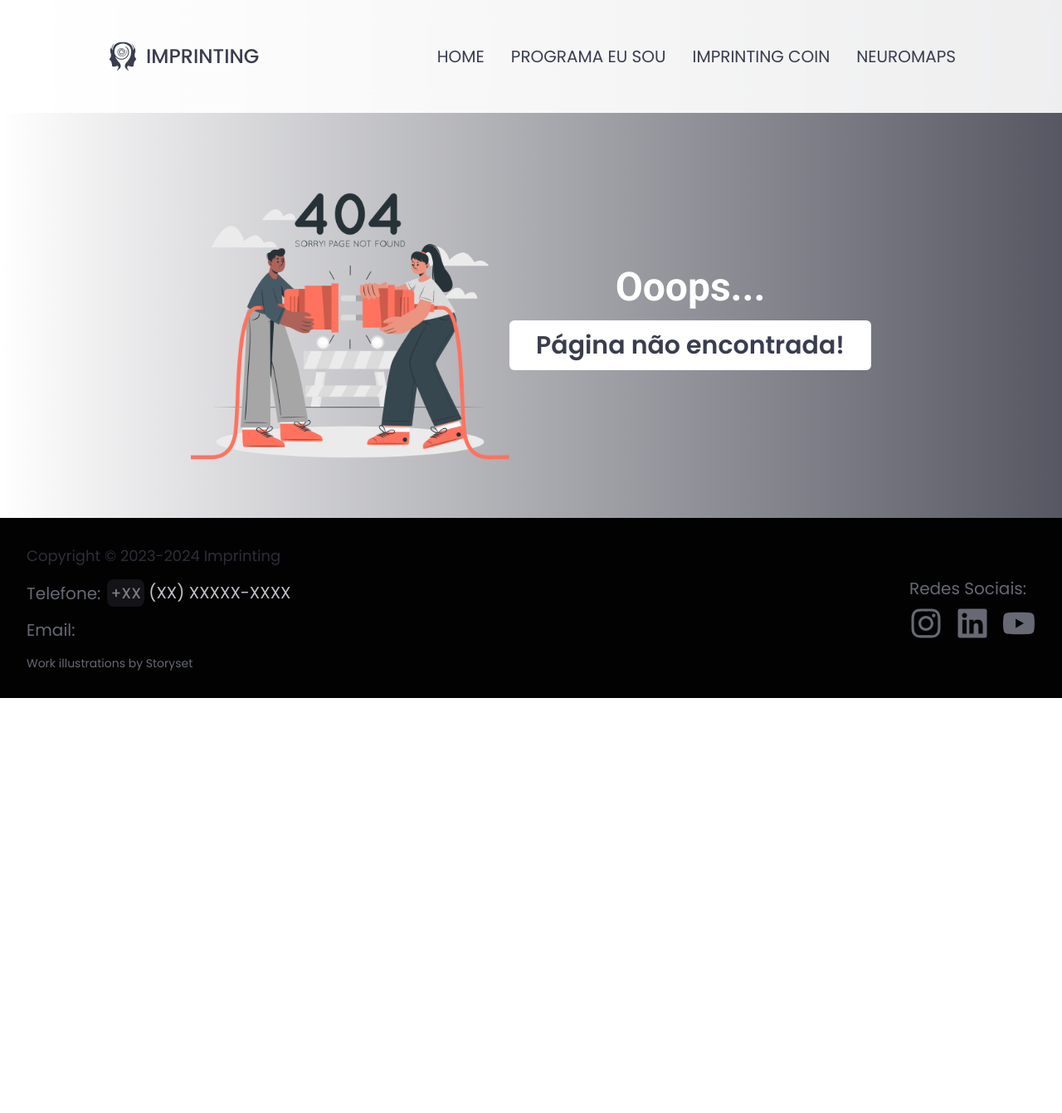
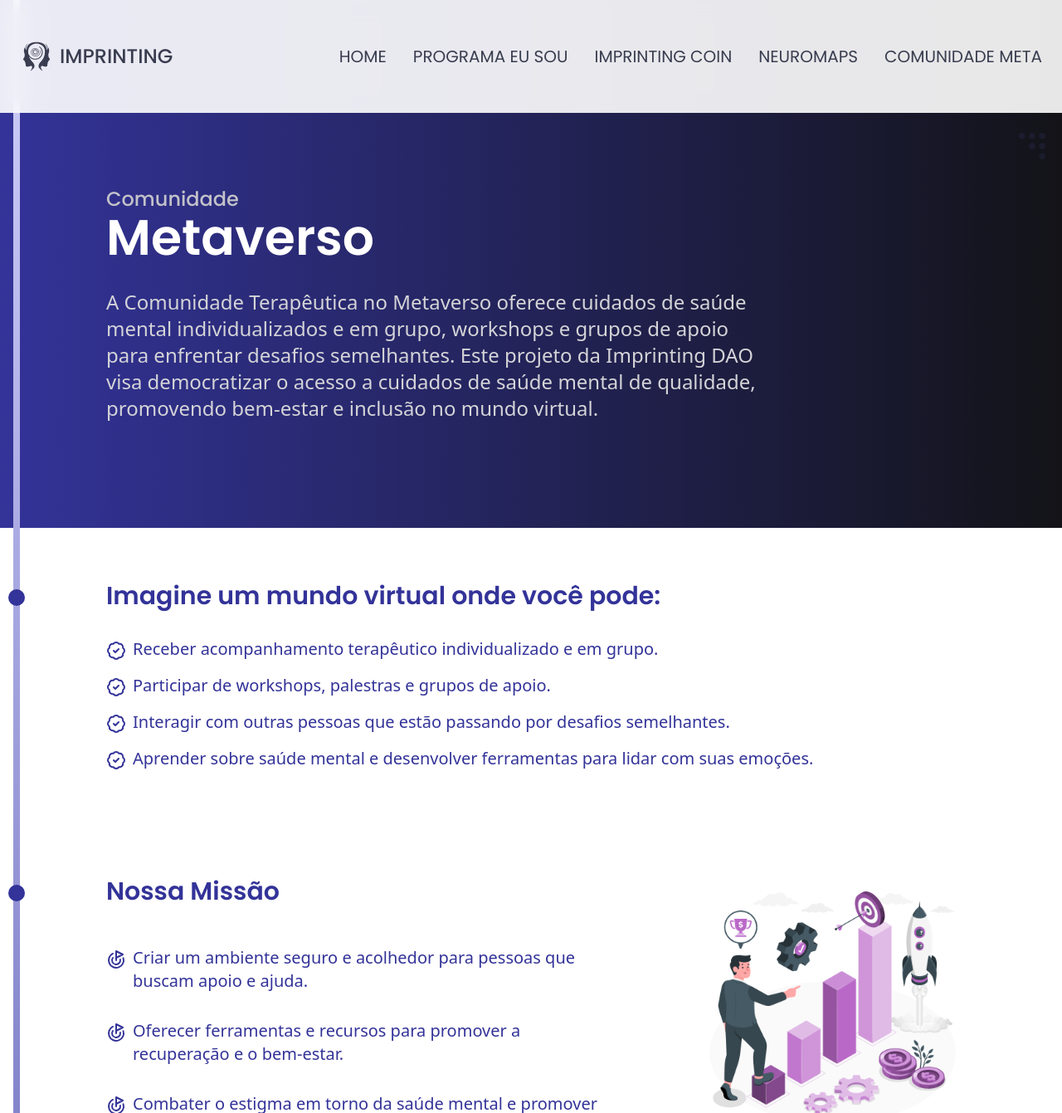
Before and after one commit to Delgado-tech/imprinting-landing-page, a React (Vite) app: page /metaverso in a window 1280 px wide. Shown: the top 1341 px of the page at 83% size. Before the commit the page ends 841 px from the top, so only its background shows below. Built offline with nearby package versions, Linux system fonts and the light colour scheme.

Commit message:
add/feat: metaverso page

```diff
--- /dev/null
+++ b/src/app/metaverso/Metaverso.tsx
@@ -0,0 +1,31 @@
+import BrandingCoverTransition from "../../components/animations/transitions/BrandingCoverTransition";
+import Decoration from "../../components/decorations";
+import Footer from "../../components/footer/Footer";
+import IntroductionBanner from "../../components/IntroductionBanner";
+import MoreInfo from "../../components/pages/imprinting_coin/MoreInfo";
+import AboutMetaverso from "../../components/pages/metaverso/AboutMetaverso";
+
+export default function MetaversoPage() {
+	return (
+		<section>
+			<BrandingCoverTransition />
+
+			<div className="relative overflow-hidden">
+				<Decoration.LeftLine />
+
+				<main>
+					<IntroductionBanner
+						title="Metaverso"
+						subTitle="Comunidade"
+						content="A Comunidade Terapêutica no Metaverso oferece cuidados de saúde mental individualizados e em grupo, workshops e grupos de apoio para enfrentar desafios semelhantes. Este projeto da Imprinting DAO visa democratizar o acesso a cuidados de saúde mental de qualidade, promovendo bem-estar e inclusão no mundo virtual."
+						className="from-custom-blue-02 to-custom-gray-09"
+						lightText
+					/>
+					<AboutMetaverso />
+					<MoreInfo />
+				</main>
+			</div>
+			<Footer />
+		</section>
+	);
+}
--- a/src/components/animations/AnimatedRoutes.tsx
+++ b/src/components/animations/AnimatedRoutes.tsx
@@ -2,6 +2,7 @@ import { AnimatePresence } from "framer-motion";
 import { Route, Routes, useLocation } from "react-router-dom";
 import HomePage from "../../app/home/Home";
 import ImprintingCoinPage from "../../app/imprinting_coin/ImprintingCoin";
+import MetaversoPage from "../../app/metaverso/Metaverso";
 import NeuroMapsPage from "../../app/neuro_maps/NeuroMaps";
 import NotFoundPage from "../../app/not_found/NotFound";
 import ProgramIAMPage from "../../app/programa_eu_sou/ProgramIAM";
@@ -17,6 +18,7 @@ export default function AnimatedRoutes() {
 				<Route path="/eu-sou" element={<ProgramIAMPage />} />
 				<Route path="/imprinting-coin" element={<ImprintingCoinPage />} />
 				<Route path="/neuro-maps" element={<NeuroMapsPage />} />
+				<Route path="/metaverso" element={<MetaversoPage />} />
 			</Routes>
 		</AnimatePresence>
 	);
--- a/src/components/header/Header.tsx
+++ b/src/components/header/Header.tsx
@@ -8,7 +8,7 @@ export default function Header() {
 
 	useEffect(() => {
 		const resizeHandler = () => {
-			if (window.innerWidth >= 640) {
+			if (window.innerWidth >= 1024) {
 				setShowNavItems(false);
 			}
 		};
@@ -20,10 +20,10 @@ export default function Header() {
 		<section
 			id={"top"}
 			data-open-hamburger={showNavItems}
-			className="group fixed top-0 z-[999] w-full bg-white bg-opacity-[90%] backdrop-blur-md transition-all data-[open-hamburger=true]:h-full data-[open-hamburger=true]:bg-opacity-95 max-sm:h-32"
+			className="group fixed top-0 z-[999] w-full bg-white bg-opacity-[90%] backdrop-blur-md transition-all data-[open-hamburger=true]:h-full data-[open-hamburger=true]:bg-opacity-95 max-lg:h-32"
 		>
-			<header className="flex flex-wrap items-center justify-between gap-6 px-4 py-12 max-sm:flex-col sm:px-6 lg:px-32">
-				<div className="flex select-none flex-wrap items-center justify-between gap-x-8 gap-y-2 max-sm:w-full max-xs:justify-center">
+			<header className="flex flex-wrap items-center justify-between gap-6 px-4 py-12 max-lg:flex-col lg:px-32 xl:px-6">
+				<div className="flex select-none flex-wrap items-center justify-between gap-x-8 gap-y-2 max-lg:w-full max-xs:justify-center">
 					<a
 						href={"/#top"}
 						className="flex cursor-pointer items-center gap-2"
@@ -35,7 +35,7 @@ export default function Header() {
 						</span>
 					</a>
 					<figure
-						className="size-8 cursor-pointer select-none text-white transition-none hover:text-zinc-300 max-xs:size-6 sm:hidden"
+						className="size-8 cursor-pointer select-none text-white transition-none hover:text-zinc-300 max-xs:size-6 lg:hidden"
 						onClick={() => setShowNavItems((prev) => (prev = !prev))}
 					>
 						<AlignJustify className="text-custom-gray-06 group-data-[open-hamburger=true]:hidden" />
--- a/src/components/header/NavBar.tsx
+++ b/src/components/header/NavBar.tsx
@@ -27,13 +27,17 @@ export default function NavBar({ closeNavBarHandler = () => {} }: Props) {
 			content: "NeuroMaps",
 			link: "/neuro-maps",
 		},
+		{
+			content: "Comunidade Meta",
+			link: "/metaverso",
+		},
 	];
 
 	return (
 		<nav>
-			<ul className="flex items-center gap-8 max-sm:flex-col max-sm:pt-10 max-sm:group-data-[open-hamburger=false]:hidden">
+			<ul className="flex items-center gap-8 max-lg:flex-col max-lg:group-data-[open-hamburger=false]:hidden max-sm:pt-10">
 				{navItems.map((item, index) => (
-					<li key={index} className="group/item relative">
+					<li key={index} className="group/item relative text-center">
 						<Link
 							to={item.link}
 							onClick={() => {
@@ -46,7 +50,7 @@ export default function NavBar({ closeNavBarHandler = () => {} }: Props) {
 								}, 600);
 								closeNavBarHandler();
 							}}
-							className="font-poppins text-lg uppercase text-custom-gray-06 transition-all hover:text-custom-gray-02 xl:text-xl"
+							className="font-poppins text-base uppercase text-custom-gray-06 transition-all hover:text-custom-gray-02 max-lg:text-lg xl:text-xl"
 						>
 							{item.content}
 						</Link>
--- /dev/null
+++ b/src/components/pages/metaverso/AboutMetaverso.tsx
@@ -0,0 +1,105 @@
+import { BadgeCheck, GoalIcon } from "lucide-react";
+import ilustration from "../../../assets/bars.png";
+import ListItems from "../../ListItems";
+import Reveal from "../../animations/Reveal";
+import Decoration from "../../decorations";
+import AccordionGroup from "../AccordionGroup";
+
+export default function AboutMetaverso() {
+	return (
+		<section className="flex flex-col gap-32 px-8 py-16 lg:px-32">
+			<div className="flex flex-col gap-8">
+				<h2 className="relative font-poppins text-3xl font-semibold text-custom-blue-02 max-sm:text-xl">
+					<Decoration.LeftLineDot />
+					<Reveal delay={1.2}>Imagine um mundo virtual onde você pode:</Reveal>
+				</h2>
+				<Reveal delay={0.6}>
+					<ListItems
+						items={[
+							"Receber acompanhamento terapêutico individualizado e em grupo.",
+							"Participar de workshops, palestras e grupos de apoio.",
+							"Interagir com outras pessoas que estão passando por desafios semelhantes.",
+							"Aprender sobre saúde mental e desenvolver ferramentas para lidar com suas emoções.",
+						]}
+						icon={<BadgeCheck />}
+					/>
+				</Reveal>
+			</div>
+
+			<div className="flex items-center justify-between gap-32 max-md:flex-col">
+				<div className="flex flex-col gap-8">
+					<h2 className="relative font-poppins text-3xl font-semibold text-custom-blue-02 max-sm:text-xl">
+						<Decoration.LeftLineDot />
+						<Reveal delay={0.2}>Nossa Missão</Reveal>
+					</h2>
+					<ListItems
+						className="mt-4"
+						items={[
+							"Criar um ambiente seguro e acolhedor para pessoas que buscam apoio e ajuda.",
+							"Oferecer ferramentas e recursos para promover a recuperação e o bem-estar.",
+							"Combater o estigma em torno da saúde mental e promover a inclusão social.",
+						]}
+						icon={<GoalIcon />}
+					/>
+				</div>
+				<figure className="max-lg:self-center">
+					<img src={ilustration} className="no-select" />
+				</figure>
+			</div>
+
+			<div className="flex flex-col gap-8">
+				<h2 className="relative font-poppins text-3xl font-semibold text-custom-blue-02 max-sm:text-xl">
+					<Decoration.LeftLineDot />
+					<Reveal delay={1.2}>
+						A Comunidade Terapêutica no Metaverso é ideal para quem?
+					</Reveal>
+				</h2>
+				<Reveal delay={0.6}>
+					<ListItems
+						items={[
+							"Pessoas que estão passando por dificuldades emocionais ou psicológicas.",
+							"Pessoas que buscam um ambiente seguro e acolhedor para se conectar com outras pessoas.",
+							"Pessoas que desejam aprender mais sobre saúde mental e desenvolver ferramentas para lidar com suas emoções.",
+						]}
+						icon={<BadgeCheck />}
+					/>
+				</Reveal>
+			</div>
+
+			<div className="flex w-full flex-col gap-8 text-custom-gray-07">
+				<h2 className="relative mb-8 font-poppins text-3xl font-semibold text-custom-blue-02">
+					<Decoration.LeftLineDot />
+					<Reveal>Por que entrar nessa comunidade?</Reveal>
+				</h2>
+				<AccordionGroup
+					accordionList={[
+						{
+							className: "rounded-lg bg-custom-gray-01",
+							title: "Acessibilidade",
+							content:
+								"A plataforma online permite que pessoas de qualquer lugar do mundo participem.",
+						},
+						{
+							className: "rounded-lg bg-custom-gray-01",
+							title: "Flexibilidade",
+							content:
+								"Você pode acessar os serviços da comunidade no seu tempo e no seu ritmo.",
+						},
+						{
+							className: "rounded-lg bg-custom-gray-01",
+							title: "Anonimato",
+							content:
+								"Se você se sentir mais confortável, pode participar anonimamente.",
+						},
+						{
+							className: "rounded-lg bg-custom-gray-01",
+							title: "Tecnologia inovadora",
+							content:
+								"Usamos recursos imersivos do metaverso para criar uma experiência terapêutica única.",
+						},
+					]}
+				/>
+			</div>
+		</section>
+	);
+}
```
Also changed, not shown: src/assets/bars.png (added).
